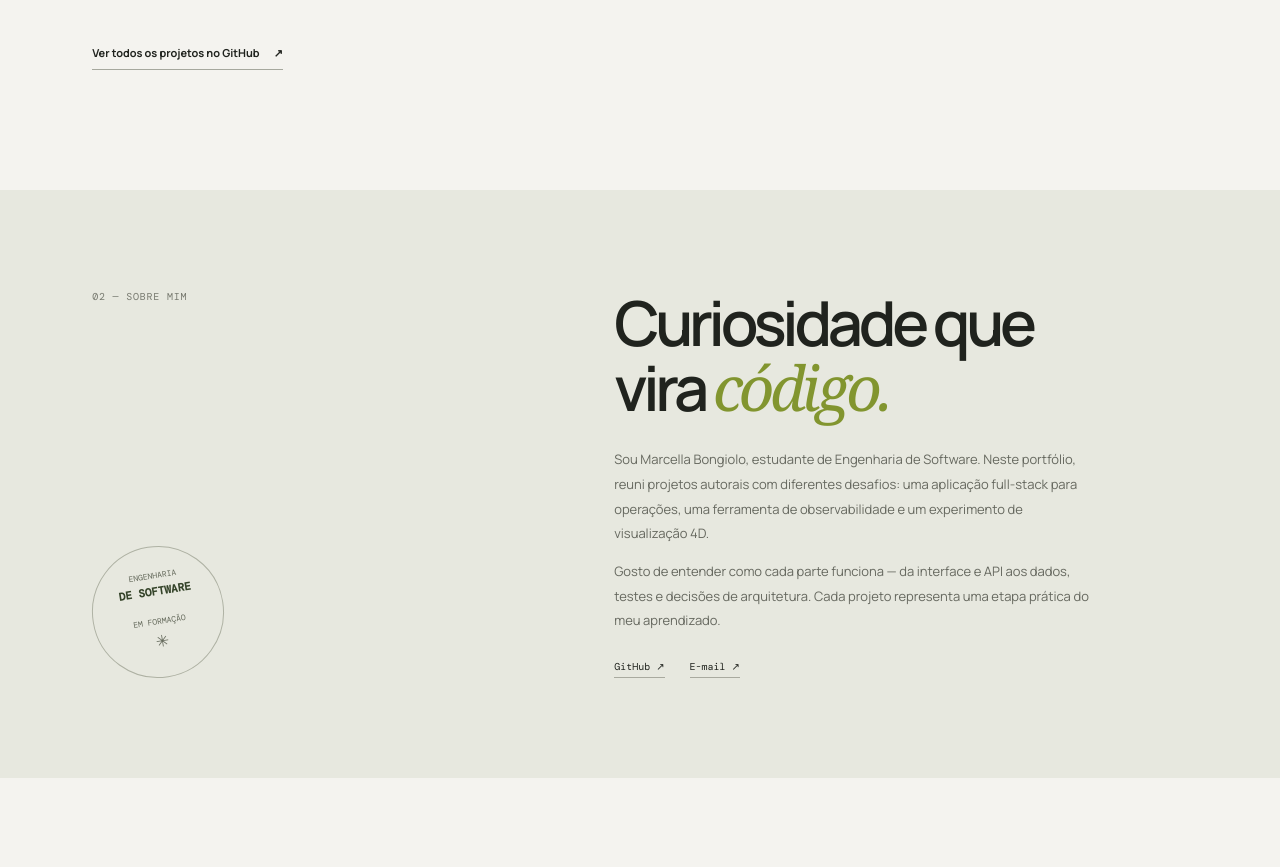
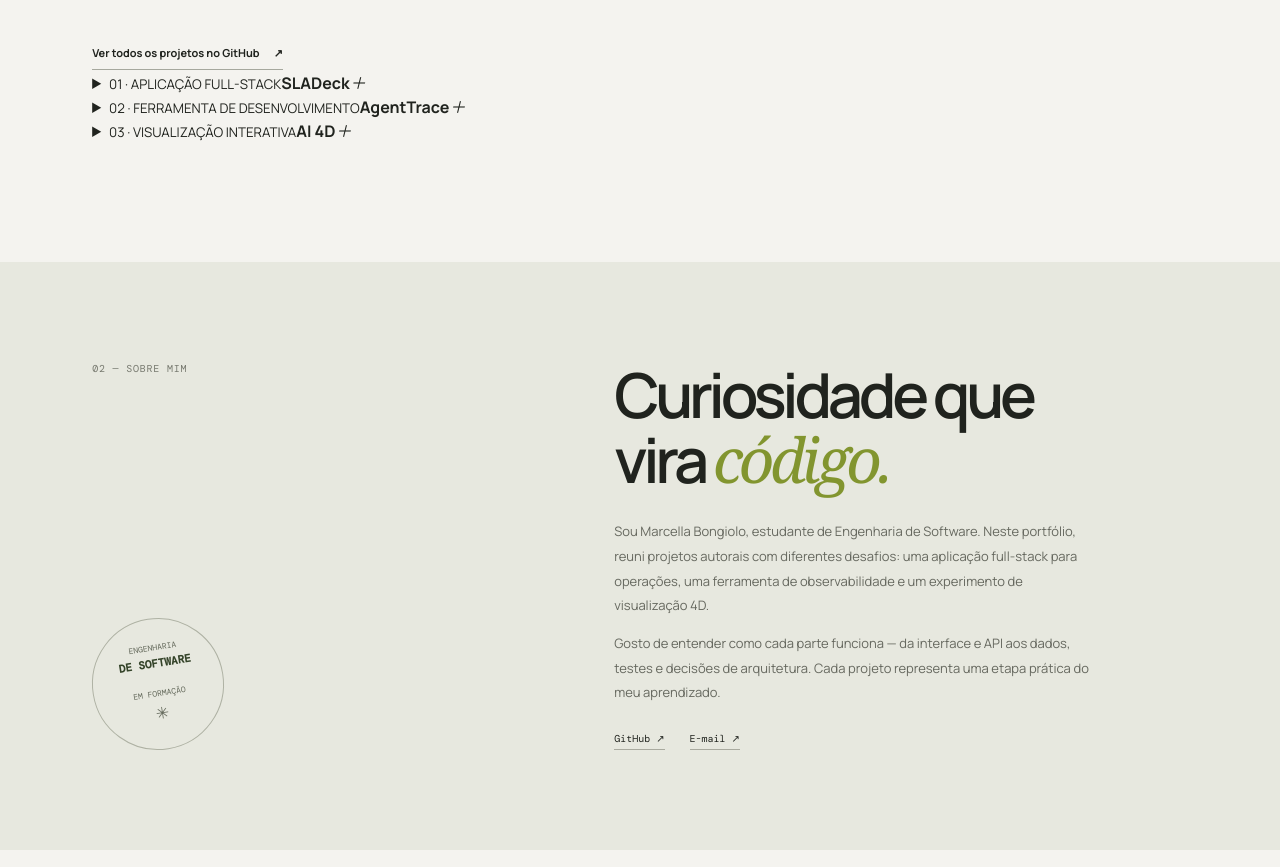
Before and after one commit to marcellabongiolo/portfolio-app, a plain HTML site: page index.html in a window 1280 px wide. Shown: the part 1958-2825 px from the top of the page. Drawn offline with nearby package versions, Linux system fonts and the light colour scheme.

Commit message:
Add detailed project case studies

```diff
--- a/index.html
+++ b/index.html
@@ -16,7 +16,7 @@
   <link rel="preconnect" href="https://fonts.googleapis.com" />
   <link rel="preconnect" href="https://fonts.gstatic.com" crossorigin />
   <link href="https://fonts.googleapis.com/css2?family=DM+Mono:wght@400;500&family=Manrope:wght@400;500;600;700;800&display=swap" rel="stylesheet" />
-  <link rel="stylesheet" href="style.css?v=2" />
+  <link rel="stylesheet" href="style.css?v=3" />
   <script src="app.js" defer></script>
 </head>
 <body>
@@ -68,6 +68,11 @@
         </a>
       </div>
       <a class="all-projects" href="https://github.com/marcellabongiolo?tab=repositories" target="_blank" rel="noreferrer">Ver todos os projetos no GitHub <span>↗</span></a>
+      <div class="case-study-list" aria-label="Estudos de caso dos projetos">
+        <details class="case-study-item"><summary><span><small>01 · APLICAÇÃO FULL-STACK</small><strong>SLADeck</strong></span><i aria-hidden="true">＋</i></summary><div class="case-study-content"><section><h4>Desafio</h4><p>Dar visibilidade às solicitações de uma equipe: responsáveis, etapas e prazos que exigem atenção.</p></section><section><h4>O que foi construído</h4><p>Uma aplicação com organizações e permissões por equipe, caixa de solicitações com filtros, políticas de SLA, comentários, histórico de atividades e indicadores operacionais. Tarefas em segundo plano acompanham os prazos.</p></section><section><h4>Decisões técnicas</h4><p>Next.js e TypeScript na interface; FastAPI na API; PostgreSQL nos dados; Redis e Celery nas tarefas assíncronas. Há testes para regras de negócio e isolamento entre organizações.</p></section><section><h4>Competências aplicadas</h4><p>Modelagem de fluxos de trabalho, autorização por organização e integração entre API, banco de dados e processamento assíncrono.</p></section></div></details>
+        <details class="case-study-item"><summary><span><small>02 · FERRAMENTA DE DESENVOLVIMENTO</small><strong>AgentTrace</strong></span><i aria-hidden="true">＋</i></summary><div class="case-study-content"><section><h4>Desafio</h4><p>Logs isolados dificultam acompanhar as etapas de uma execução. O projeto organiza a telemetria fornecida pela própria aplicação e relaciona operações em uma árvore.</p></section><section><h4>O que foi construído</h4><p>Um SDK Python cria traces e spans aninhados, registra eventos, métricas, duração e erros e envia os dados para uma API. O painel permite navegar da lista de execuções até os detalhes de cada span.</p></section><section><h4>Decisões técnicas</h4><p>FastAPI recebe e consulta os dados; SQLite mantém a persistência do MVP; Next.js e TypeScript apresentam os traces. O repositório inclui testes do SDK, da API, do armazenamento e de integração.</p></section><section><h4>Competências aplicadas</h4><p>Modelagem de telemetria, instrumentação síncrona e assíncrona, validação de API e integração de um pacote Python com uma interface web.</p></section><p class="case-note">O sistema registra eventos fornecidos pela aplicação; não captura raciocínio interno oculto de modelos.</p></div></details>
+        <details class="case-study-item"><summary><span><small>03 · VISUALIZAÇÃO INTERATIVA</small><strong>AI 4D</strong></span><i aria-hidden="true">＋</i></summary><div class="case-study-content"><section><h4>Desafio</h4><p>Como tornar intuitiva a ideia de incluir o tempo junto às três dimensões espaciais? O protótipo transforma essa pergunta em uma experiência explorável no navegador.</p></section><section><h4>O que foi construído</h4><p>Uma visualização interativa de um hipercubo 4D, com rotações em diferentes planos, projeção em perspectiva e interação por arraste e rolagem.</p></section><section><h4>Decisões técnicas</h4><p>HTML, CSS, JavaScript e Canvas sem dependências de interface. É uma experiência estática, publicada no GitHub Pages sem etapa de build.</p></section><section><h4>Competências aplicadas</h4><p>Geometria computacional, transformações e projeções, interação por ponteiro e visualização responsiva.</p></section><p class="case-note">É um protótipo conceitual de visualização; não executa um modelo de IA nem faz previsões com dados reais.</p></div></details>
+      </div>
     </section>
 
     <section class="about" id="sobre">
```
